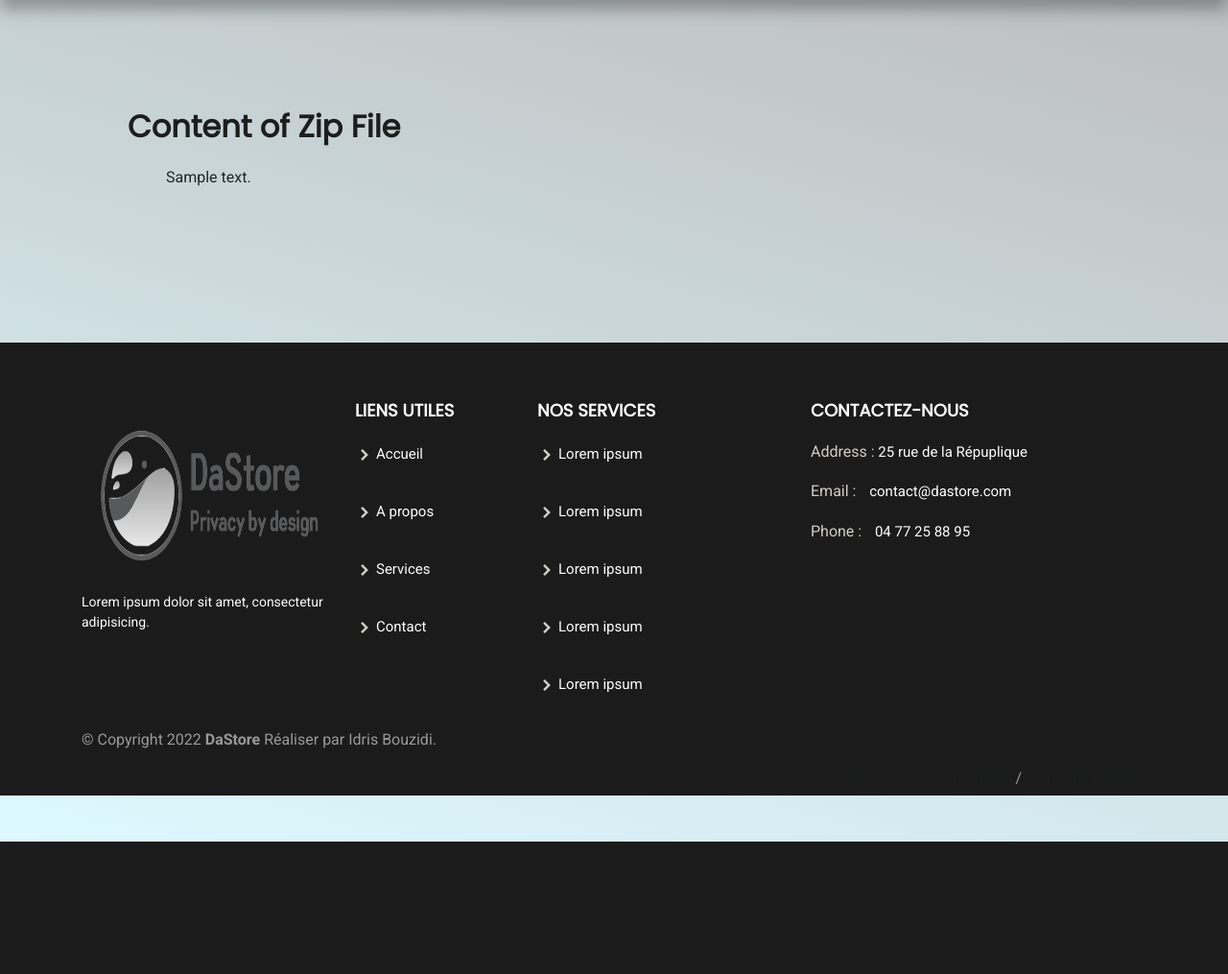
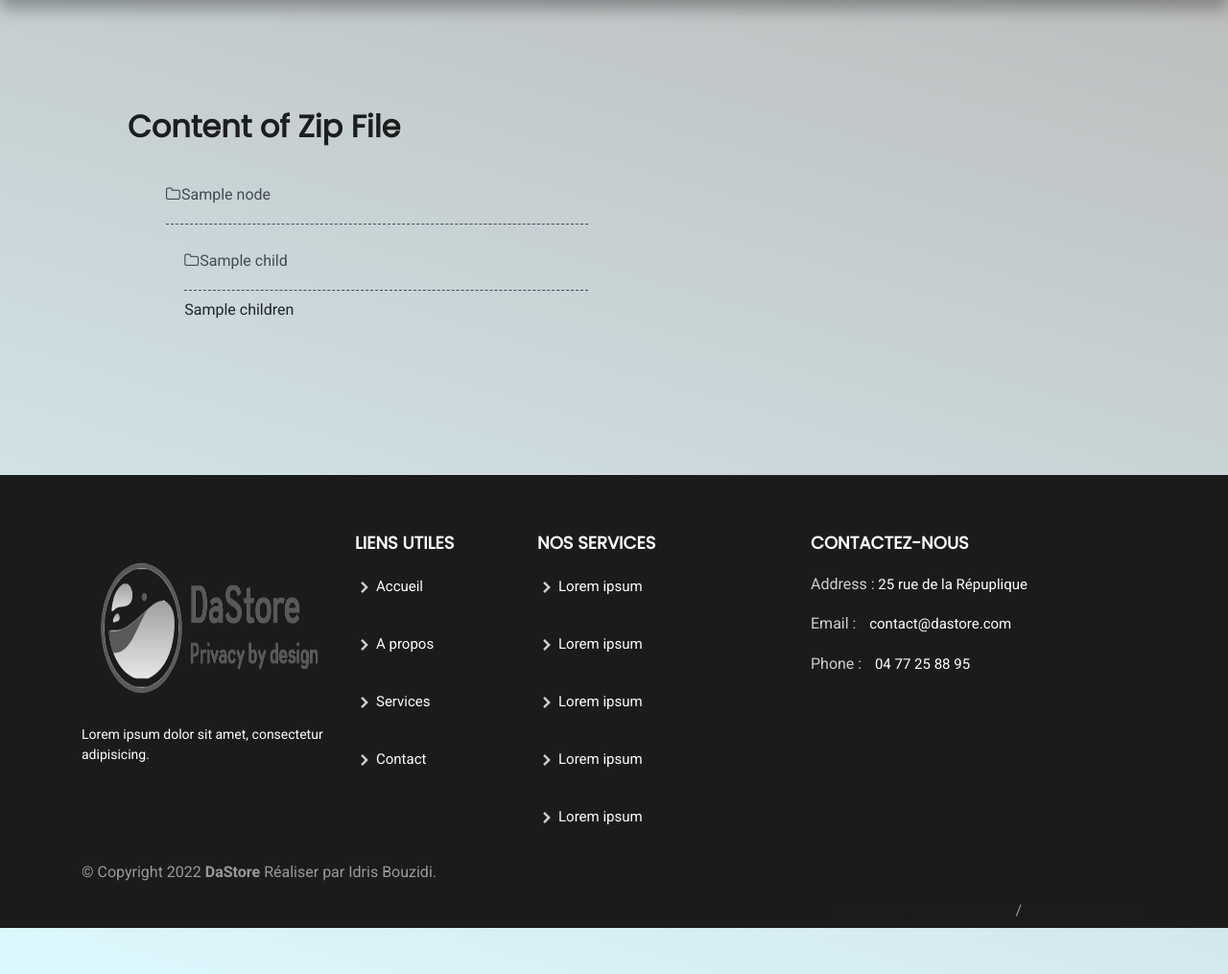
Before and after one commit to ibouzidi/dj_dastore, a Django app: template extbackup/templates/extbackup/view_zip_content.html in a window 1280 px wide. Shown: the part 74-1089 px from the top of the page at 96% size. Before the commit the page ends 951 px from the top, so only its background shows below. Run offline with Django 3.2, Linux system fonts and the light colour scheme; the template is opened without the code that fills it: most values are stand-ins (such as "Sample title", 1, 10 or a date in 2020); some libraries are stand-ins or nearby versions.

Commit message:
Change upload fonction with error handeling and optimise it. Add new Model field to see the content in zip file.Add template with a tree strcuture.

```diff
--- a/extbackup/models.py
+++ b/extbackup/models.py
@@ -1,3 +1,4 @@
+import jsonfield as jsonfield
 from django.db import models
 # from storages.backends.ftp import FTPStorage
 from accounts.models import Account
@@ -12,6 +13,7 @@ class File(models.Model):
     file = models.FileField(upload_to='uploads/')
     # existingPath = models.CharField(unique=True, max_length=100, null=True)
     # eof = models.BooleanField()
+    content = jsonfield.JSONField()
     uploaded_at = models.DateTimeField(auto_now_add=True)
 
     # def save(self, *args, **kwargs):
--- a/extbackup/templates/extbackup/upload.html
+++ b/extbackup/templates/extbackup/upload.html
@@ -51,7 +51,7 @@
                                 <input class="btn btn-primary" type="submit" value="Upload">
                             </div>
                             </form>
-                        <div class="container not-visible progress" id="progress">
+                        <div class="not-visible progress" id="progress">
                     </div>
                 </div>
             </div>
@@ -90,11 +90,11 @@
                     const xhr = new window.XMLHttpRequest();
                     xhr.upload.addEventListener('progress', e=>{
                         if(e.lengthComputable){
-                            const percentProgress = (e.loaded/e.total)*100;
+                            const percentProgress = Math.round((e.loaded / e.total) * 100);
                             console.log(percentProgress);
                             progress_bar.innerHTML = `<div class="progress-bar progress-bar-striped bg-success"
                     role="progressbar" style="width: ${percentProgress}%" aria-valuenow="${percentProgress}" aria-valuemin="0"
-                    aria-valuemax="100"></div>`
+                    aria-valuemax="100">${percentProgress}%</div>`
                         }
                     });
                     return xhr
--- a/extbackup/templates/extbackup/view_zip_content.html
+++ b/extbackup/templates/extbackup/view_zip_content.html
@@ -6,11 +6,95 @@
     <section>
         <div class="container p-5">
             <h1>Content of Zip File</h1>
-  <ul>
-    {% for content in zip_content %}
-      <li>{{ content }}</li>
-    {% endfor %}
-  </ul>
+<ul id="compositions-list" class="pure-tree main-tree">
+{% for node in tree %}
+    <li>
+        <input type="checkbox" id="trigger-{{ node.name }}" checked="checked">
+        <label for="trigger-{{ node.name }}">{{ node.name }}</label>
+        {% if node.children %}
+            <ul class="pure-tree">
+                {% for child in node.children %}
+                    <li>
+                        <input type="checkbox" id="trigger-{{ child.name }}" checked="checked">
+                        <label for="trigger-{{ child.name }}">{{ child.name }}</label>
+                        {% if child.children %}
+                            {{ child.children|safe }}
+                        {% endif %}
+                    </li>
+                {% endfor %}
+            </ul>
+        {% endif %}
+    </li>
+{% endfor %}
+</ul>
+
+
+
         </div>
     </section>
+    <style>
+        .pure-tree {
+            text-align: left;
+            display: block;
+        }
+        .pure-tree.main-tree {
+            width: 30em;
+            display: inline-block;
+        }
+        .pure-tree:not(.main-tree) {
+            padding-left: 1.2em;
+        }
+        .pure-tree:not(.main-tree) li {
+            overflow: hidden;
+            height: 0;
+            display: block;
+        }
+        .pure-tree label {
+            display: block;
+            cursor: pointer;
+            color: #717780;
+            border-bottom: 1px dashed #B0B9C5;
+            padding: 1.125em 1.125em 1.125em 0;
+        }
+        .pure-tree label:before {
+            width: 1em;
+            height: 1em;
+            line-height: 1em;
+            display: inline-block;
+            font-family: 'FontAwesome', sans-serif;
+            content: "\f114";
+            padding-right: .75em;
+        }
+        .pure-tree label:hover {
+            color: #434a58;
+            border-bottom-color: #434a58;
+        }
+        .pure-tree .pure-tree_link a {
+            padding: 1.500em 1.125em 0.750em 0;
+            display: block;
+            border-radius: .2em;
+            color: #717780;
+            text-decoration: none;
+        }
+        .pure-tree .pure-tree_link a:hover {
+            color: #434a58;
+        }
+        .pure-tree.nested {
+            padding-left: 1.7em;
+        }
+        .pure-tree [type="checkbox"] {
+            display: none;
+        }
+        .pure-tree [type="checkbox"]:checked + label {
+            color: #434a58;
+            border-bottom-color: #434a58;
+        }
+        .pure-tree [type="checkbox"]:checked ~ ul > li {
+            height: auto;
+        }
+    </style>
 {% endblock content %}
+
+{% block script %}
+
+{% endblock script %}
--- a/extbackup/urls.py
+++ b/extbackup/urls.py
@@ -6,7 +6,6 @@ app_name = 'extbackup'
 urlpatterns = [
     path('', views.UploadFilesView.as_view(),name='upload_files'),
     path('dashboard/', views.backup_dashboard, name="backup_dashboard"),
-    # path('backups/delete/<str:filetext>', views.delete_zip_file,name="delete_zip_file"),
     path('delete/<int:file_id>/', views.delete_zip_file, name='delete_zip_file'),
     path('download/<int:file_id>/', views.download_zip_file,
          name="download_zip_file"),
```
Also changed, not shown: extbackup/views.py (+92 -53 lines).
